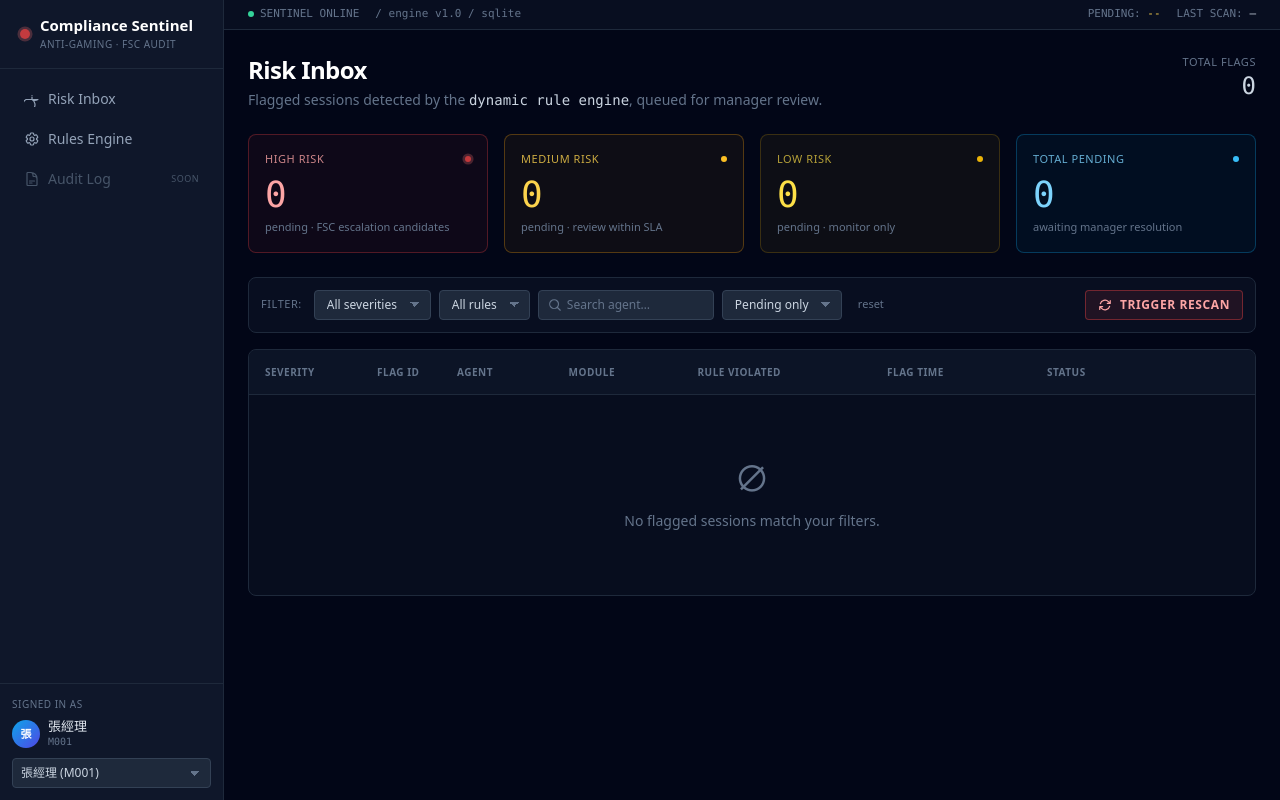
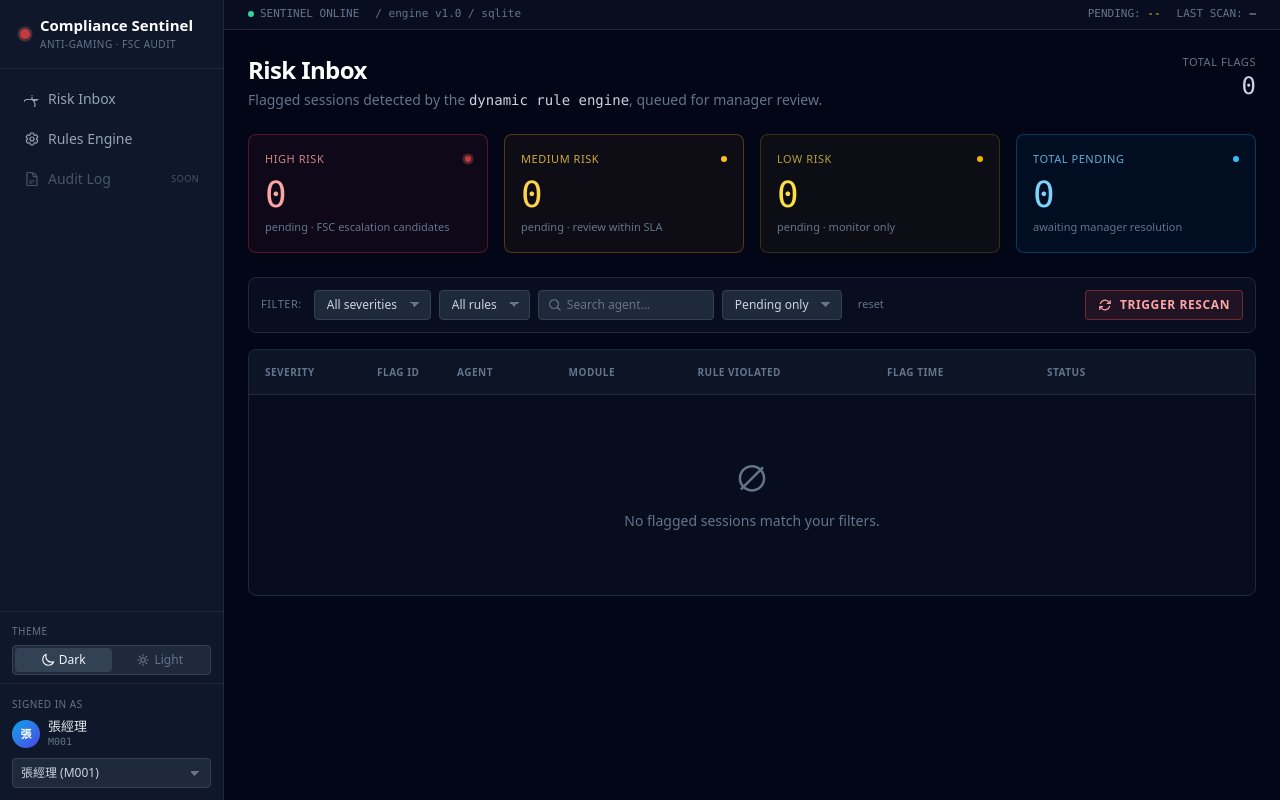
Before and after one commit to Chu-lih/anti-gaming-dashboard, a Flask app: template templates/inbox.html in a window 1280 px wide. Run offline with Flask 3, Linux system fonts and the light colour scheme; the template is opened without the code that fills it, so the values that code supplies are empty; some libraries are stand-ins or nearby versions.

Commit message:
feat: add light/dark theme toggle
Add a two-button segmented control in the sidebar that sets data-theme
on <html>. The existing CSS variable layout does the heavy lifting:
toggling one attribute is enough to flip every slate utility class
across all three pages, because every bg-slate-N / text-slate-N already
resolves through rgb(var(--color-slate-N) / <alpha-value>).

State is intentionally kept in-memory only — no localStorage, no cookie
— so reloading returns to dark. This is deliberate for the demo: the
reviewer sees a deterministic starting state and the toggle is there to
prove the theming architecture works, not to persist a preference.

Patch a light-mode readability quirk: many containers use bg-slate-900/40
as a subtle panel hint on the dark background, which in light mode
collapses to a near-invisible white-on-white wash. A narrow [data-theme=
"light"] block upgrades .kpi-card / .rule-card / half-transparent slate
panels to a solid surface with a soft shadow, preserving the layering
without touching the HTML.

Co-Authored-By: Claude Opus 4.7 (1M context) <noreply@anthropic.com>

```diff
--- a/static/css/style.css
+++ b/static/css/style.css
@@ -101,6 +101,40 @@ select.clean-select {
 }
 
 /* ================================================================
+ * Theme toggle segmented control
+ * ================================================================ */
+.theme-opt {
+  color: rgb(var(--color-slate-500));
+}
+.theme-opt:hover {
+  color: rgb(var(--color-slate-300));
+}
+.theme-opt.active {
+  background: rgb(var(--color-slate-700));
+  color: rgb(var(--color-slate-100));
+}
+
+/* ================================================================
+ * Light mode 可讀性補強
+ *   深色底用了大量 `bg-slate-900/40` 這種半透明疊加營造層次,
+ *   在 light mode 下會變幾乎看不出的白色半透明。這邊用 attribute
+ *   selector 針對 light 主題把關鍵容器加實體底色邊界。
+ * ================================================================ */
+[data-theme="light"] body {
+  color-scheme: light;
+}
+[data-theme="light"] .kpi-card,
+[data-theme="light"] .rule-card,
+[data-theme="light"] .bg-slate-900\/40,
+[data-theme="light"] .bg-slate-900\/50 {
+  background-color: rgb(var(--color-slate-900));
+  box-shadow: 0 1px 2px rgba(15, 23, 42, 0.06);
+}
+[data-theme="light"] tbody tr.flag-row:hover {
+  background-color: rgb(var(--color-slate-800) / 0.55);
+}
+
+/* ================================================================
  * Forensic Timeline — 供 timeline.html 使用的 SVG 脈衝
  * ================================================================ */
 @keyframes tab-switch-pulse {
--- a/static/js/common.js
+++ b/static/js/common.js
@@ -56,6 +56,25 @@ document.addEventListener('DOMContentLoaded', () => {
   }
 });
 
+// ---------- Theme toggle(記憶體狀態,預設 dark)----------
+function applyTheme(theme) {
+  if (theme === 'light') {
+    document.documentElement.setAttribute('data-theme', 'light');
+  } else {
+    document.documentElement.removeAttribute('data-theme');
+  }
+  document.querySelectorAll('.theme-opt').forEach(btn => {
+    btn.classList.toggle('active', btn.dataset.themeValue === (theme || 'dark'));
+  });
+}
+
+document.addEventListener('DOMContentLoaded', () => {
+  applyTheme('dark');
+  document.querySelectorAll('.theme-opt').forEach(btn => {
+    btn.addEventListener('click', () => applyTheme(btn.dataset.themeValue));
+  });
+});
+
 // ---------- 更新頂部 status bar ----------
 async function refreshStatusBar() {
   try {
--- a/templates/base.html
+++ b/templates/base.html
@@ -69,6 +69,24 @@
       </span>
     </nav>
 
+    <!-- Theme toggle -->
+    <div class="px-3 pt-3 pb-2 border-t border-slate-800">
+      <div class="text-[10px] uppercase tracking-wider text-slate-500 mb-1.5">Theme</div>
+      <div id="theme-toggle" role="group"
+           class="flex bg-slate-800 border border-slate-700 rounded overflow-hidden p-0.5 text-xs">
+        <button type="button" data-theme-value="dark"
+                class="theme-opt flex-1 flex items-center justify-center gap-1 py-1 rounded transition">
+          <svg class="w-3.5 h-3.5" fill="none" viewBox="0 0 24 24" stroke-width="2" stroke="currentColor"><path stroke-linecap="round" stroke-linejoin="round" d="M21.752 15.002A9.72 9.72 0 0118 15.75c-5.385 0-9.75-4.365-9.75-9.75 0-1.33.266-2.597.748-3.752A9.753 9.753 0 003 11.25C3 16.635 7.365 21 12.75 21a9.753 9.753 0 009.002-5.998z"/></svg>
+          Dark
+        </button>
+        <button type="button" data-theme-value="light"
+                class="theme-opt flex-1 flex items-center justify-center gap-1 py-1 rounded transition">
+          <svg class="w-3.5 h-3.5" fill="none" viewBox="0 0 24 24" stroke-width="2" stroke="currentColor"><path stroke-linecap="round" stroke-linejoin="round" d="M12 3v2.25m6.364.386l-1.591 1.591M21 12h-2.25m-.386 6.364l-1.591-1.591M12 18.75V21m-4.773-4.227l-1.591 1.591M5.25 12H3m4.227-4.773L5.636 5.636M15.75 12a3.75 3.75 0 11-7.5 0 3.75 3.75 0 017.5 0z"/></svg>
+          Light
+        </button>
+      </div>
+    </div>
+
     <!-- Current manager + switcher -->
     <div class="p-3 border-t border-slate-800 text-xs">
       <div class="text-[10px] uppercase tracking-wider text-slate-500 mb-1.5">Signed in as</div>
```
